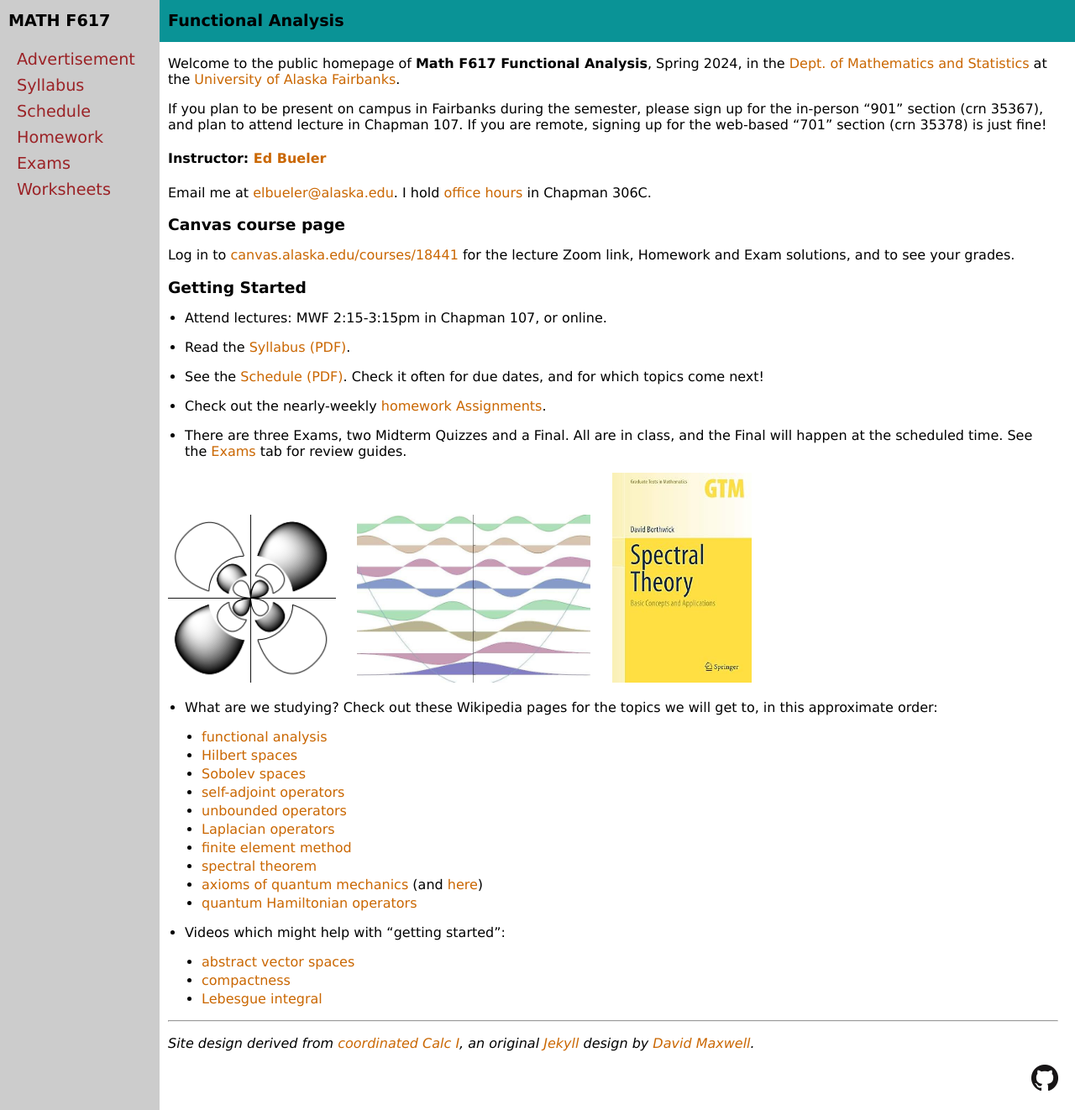
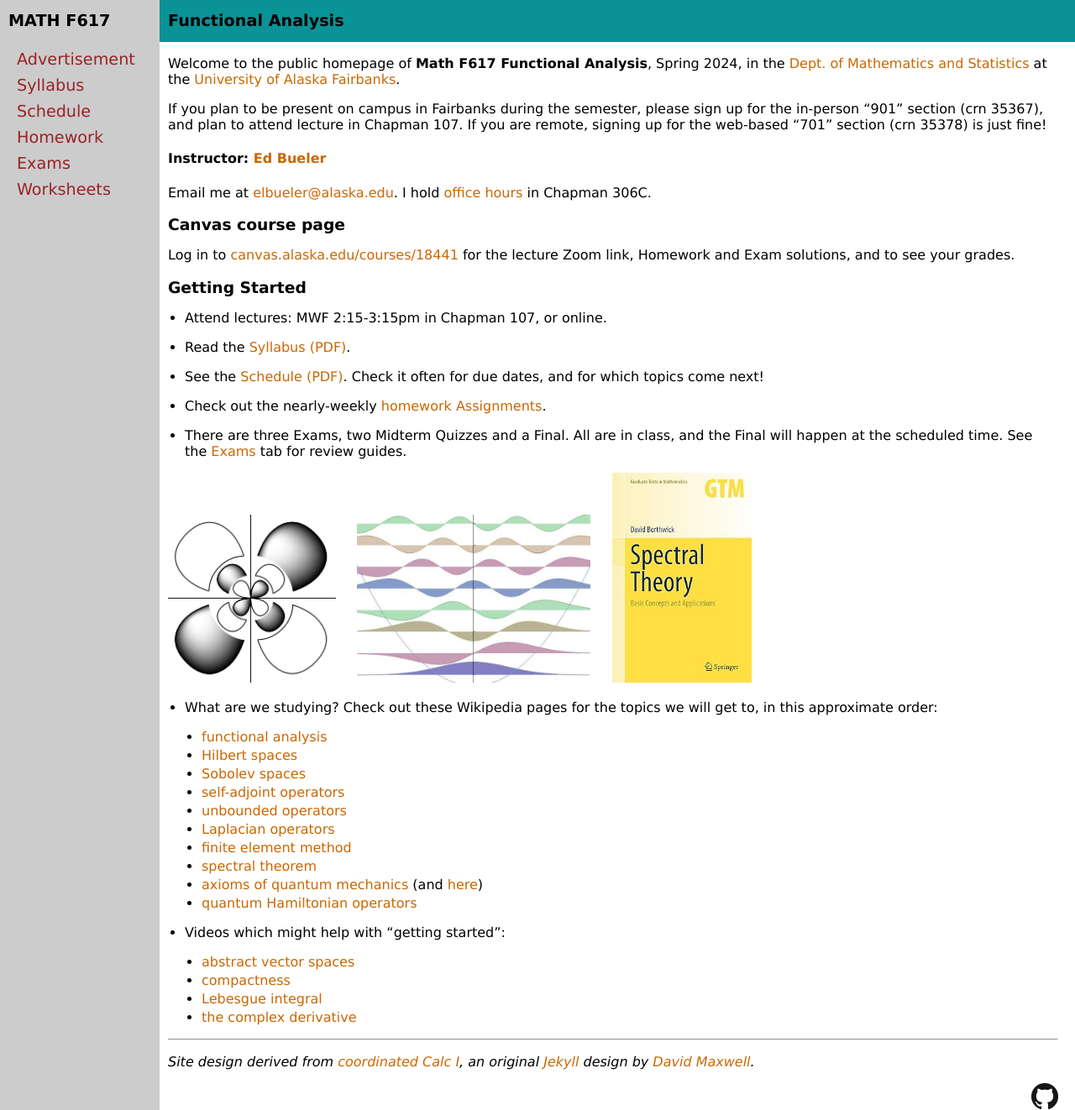
Before and after one commit to bueler/numerical, a Jekyll site: the page built from index.md, in a window 1280 px wide and 1322 px high. Shown: the whole window at 84% size. Built offline with Jekyll 4.4.1, drawn with Linux system fonts in a browser that asks for light colours.

Commit message:
one more

```diff
--- a/index.md
+++ b/index.md
@@ -46,6 +46,7 @@ Log in to [canvas.alaska.edu/courses/18441](https://canvas.alaska.edu/courses/18
     * [abstract vector spaces](https://www.youtube.com/watch?v=TgKwz5Ikpc8)
     * [compactness](https://www.youtube.com/watch?v=td7Nz9ATyWY)
     * [Lebesgue integral](https://www.youtube.com/watch?v=LDNDTOVnKJk)
+    * [the complex derivative](https://www.youtube.com/watch?v=0CHZMY02Dhk)
 
 ---
 _Site design derived from [coordinated Calc I](https://uaf-math251.github.io/), an original [Jekyll](https://jekyllrb.com/) design by [David Maxwell](https://damaxwell.github.io/)._
```
